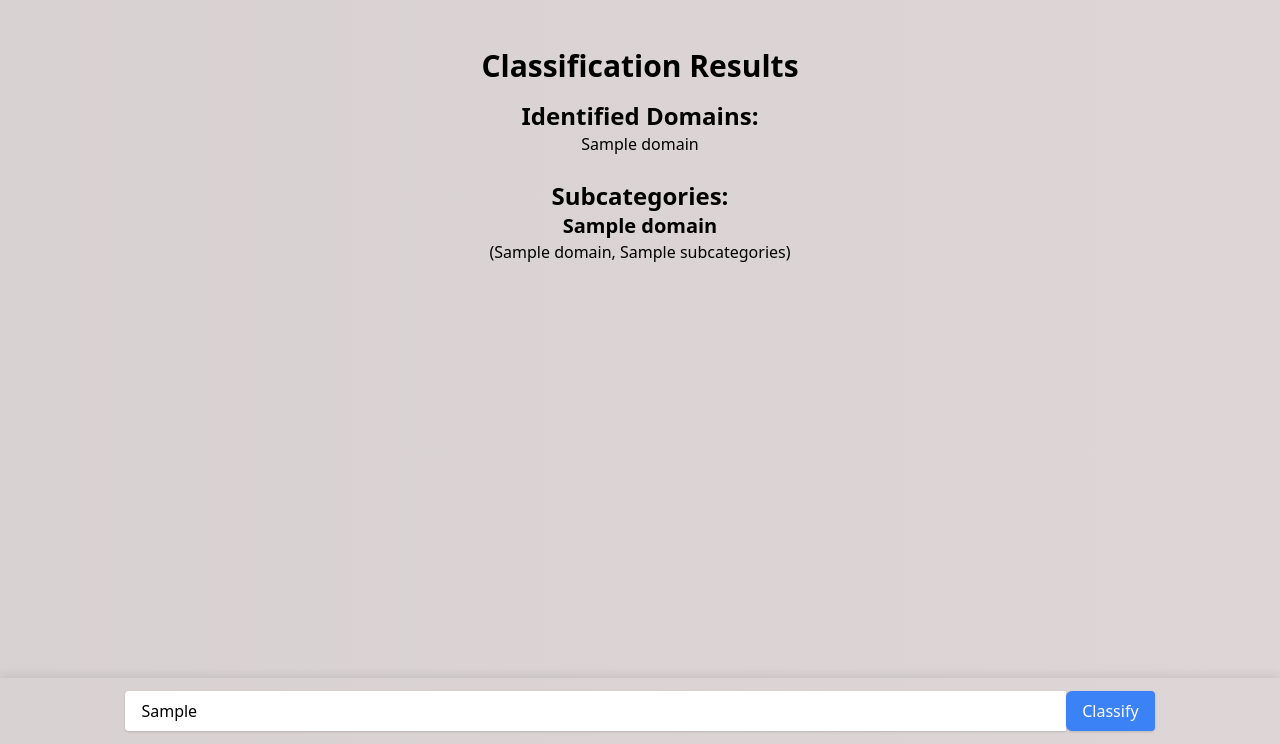
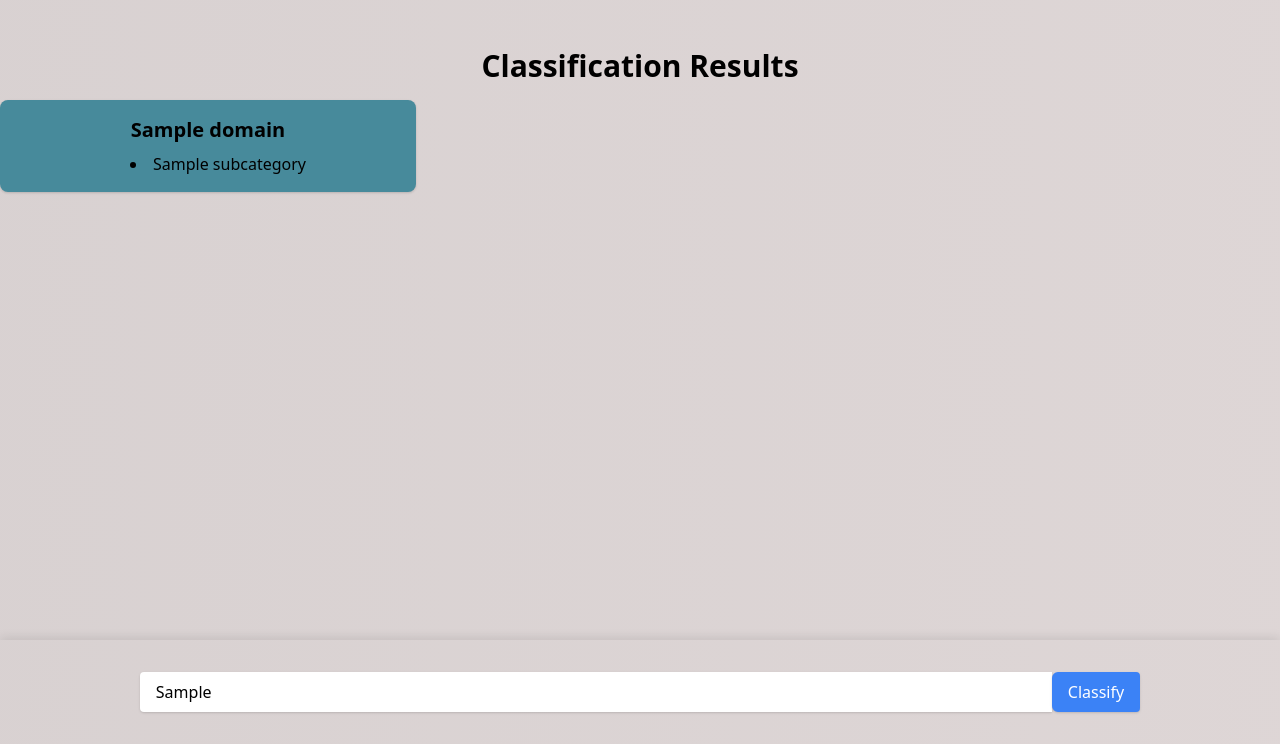
Before and after one commit to AshutoshTripathy21/service_recommender, a Django app: template recommender/templates/classification/index.html in a window 1280 px wide. Shown: the part 56-800 px from the top of the page. Run offline with Django 5.2, Linux system fonts and the light colour scheme; the template is opened without the code that fills it: most values are stand-ins (such as "Sample title", 1, 10 or a date in 2020).

Commit message:
Box updated in classify page

```diff
--- a/recommender/templates/base.html
+++ b/recommender/templates/base.html
@@ -22,7 +22,7 @@
         }
 
         nav {
-            background: linear-gradient(270deg, #188e95, #b9dede, #33545c);
+            background: linear-gradient(270deg, #188f95, #b9dede, #33545c);
             background-size: 600% 600%;
             animation: gradient 15s ease infinite;
         }
--- a/recommender/templates/classification/index.html
+++ b/recommender/templates/classification/index.html
@@ -7,21 +7,12 @@
     <div class="text-center">
         <h1 class="text-3xl font-bold mb-4">Classification Results</h1>
         {% if domains and subcategories %}
-            <div class="mb-6">
-                <h2 class="text-2xl font-bold">Identified Domains:</h2>
-                <ul>
-                    {% for domain in domains %}
-                    <li>{{ domain }}</li>
-                    {% endfor %}
-                </ul>
-            </div>
-            <div class="mb-6">
-                <h2 class="text-2xl font-bold">Subcategories:</h2>
-                {% for domain, subcategories in subcategories.items %}
-                <div class="mb-4">
-                    <h3 class="text-xl font-bold">{{ domain }}</h3>
-                    <ul>
-                        {% for subcategory in subcategories %}
+            <div class="grid grid-cols-1 sm:grid-cols-2 lg:grid-cols-3 gap-4 mb-6">
+                {% for domain, subcats in subcategories.items %}
+                <div class="p-4 rounded-lg shadow transition-transform transform hover:scale-105" style="background-color: #478a9b;">
+                    <h3 class="text-xl font-bold mb-2">{{ domain }}</h3>
+                    <ul class="list-disc list-inside ml-5">
+                        {% for subcategory in subcats %}
                         <li>{{ subcategory }}</li>
                         {% endfor %}
                     </ul>
@@ -32,8 +23,7 @@
             <p class="text-lg">Enter a problem statement to classify its domains and subcategories.</p>
         {% endif %}
     </div>
-</div>
-<div class="classification-form">
+    <div class="classification-form mt-10">
         <form action="{% url 'classify' %}" method="post" class="w-full">
             {% csrf_token %}
             <div class="flex items-center justify-center">
@@ -42,4 +32,5 @@
             </div>
         </form>
     </div>
+</div>
 {% endblock %}
--- a/recommender/templates/css/style.css
+++ b/recommender/templates/css/style.css
@@ -608,6 +608,7 @@ body {
   transition: all 0.3s ease;
   position: relative;
   overflow: hidden;
+  /* color: #34d3db; */
 }
 
 .category-box:hover {
@@ -652,6 +653,6 @@ body {
   bottom: 0;
   width: 100%;
   /* background: white; */
-  padding: 0.8rem;
+  padding: 2rem;
   box-shadow: 0 -2px 10px rgba(0, 0, 0, 0.1);
 }
```
Also changed, not shown: recommender/templatetags/custom_filters.py (added, +7 -0 lines). Lines whose indentation alone changed are shown as unchanged.
